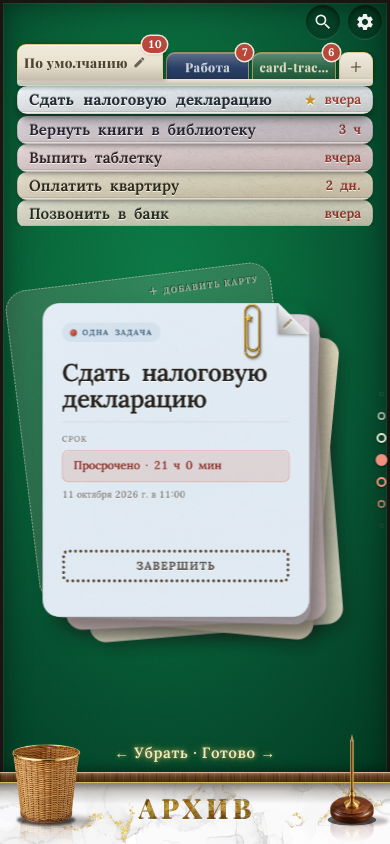
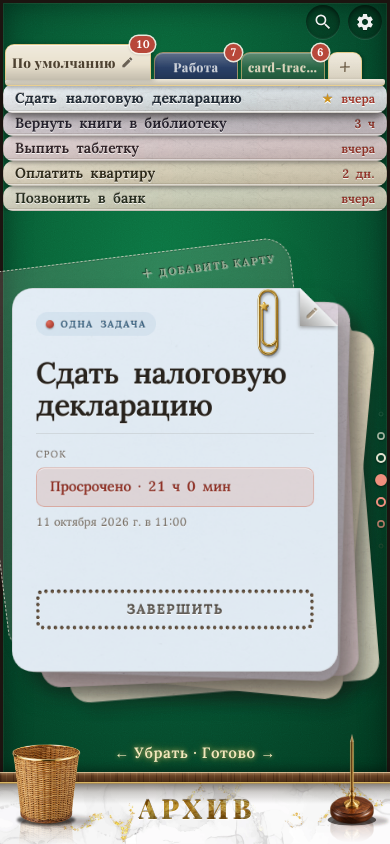
Before and after one commit to goshkomichael239-design/card-tracker, a React (Vite) app: page / in a window 390 px wide. Built offline with nearby package versions, Linux system fonts and the light colour scheme.

Commit message:
Phone: card file full width on the cloth and denser, the card as large as the free table allows; the chosen edge overlaps its neighbours by 2 px

```diff
--- a/src/app/MainApp.tsx
+++ b/src/app/MainApp.tsx
@@ -163,12 +163,15 @@ interface TransientOutgoingCard {
 
 /** Below this width the scene is a phone's: cards a little smaller. */
 const PHONE_WIDTH_PX = 640;
-const PHONE_SCENE_FACTOR = 0.92;
+// On a phone the stack stands at the left edge of the table and is as large
+// as the free space allows: this much cloth at its left, and this much kept at
+// its right for the lower layers of the stack and the rail of dots.
+const PHONE_SCENE_LEFT = 12;
+const PHONE_SCENE_RIGHT_RESERVE = 52;
+const PHONE_DOTS_OFFSET = 28;
 const NO_DECK_COUNTS: Readonly<Record<string, number>> = {};
 /** The stack stands this share of the screen's width left of the middle. */
 const STACK_SHIFT_RATIO = 0.03;
-// On a phone the stack stands further left: the dots on its right must fit.
-const PHONE_STACK_SHIFT_RATIO = 0.05;
 /**
  * A finger dragging the card turns it once it has gone this far (px): slower
  * than over the dots, so the card can be turned through with some care.
@@ -409,13 +412,14 @@ const MainApp: React.FC = () => {
   // it (never less than the gap) holds the "take back" line.
   const sceneBottomReserve =
     ARCHIVE_NAVIGATION_HEIGHT + CARD_BOTTOM_GAP + STACK_PEEK_BELOW;
-  const sceneScale =
-    getCardScale(
-      viewportWidth - sceneSideOverhang * 2,
-      viewportHeight - sceneTopReserve - sceneBottomReserve,
-      INITIAL_TASK_CARD_V2_CONFIG.width,
-      INITIAL_TASK_CARD_V2_CONFIG.height,
-    ) * (isPhone ? PHONE_SCENE_FACTOR : 1);
+  const sceneScale = getCardScale(
+    isPhone
+      ? viewportWidth - PHONE_SCENE_LEFT - PHONE_SCENE_RIGHT_RESERVE
+      : viewportWidth - sceneSideOverhang * 2,
+    viewportHeight - sceneTopReserve - sceneBottomReserve,
+    INITIAL_TASK_CARD_V2_CONFIG.width,
+    INITIAL_TASK_CARD_V2_CONFIG.height,
+  );
   const createTransientOutgoing = useCallback(
     (card: VisualCard, kind: TransientOutgoingKind, turn?: DeckTurn) => {
       transientSequenceRef.current += 1;
@@ -1892,7 +1896,7 @@ const MainApp: React.FC = () => {
 
       <div className="absolute inset-0 z-20 h-full w-full">
         <div
-          className="absolute inset-x-3 z-30 flex flex-col items-center"
+          className={`absolute z-30 flex flex-col items-center ${isPhone ? 'inset-x-0' : 'inset-x-3'}`}
           style={{ top: SWITCHER_TOP }}
         >
           <CardSwitcher
@@ -1976,11 +1980,12 @@ const MainApp: React.FC = () => {
 
       <div
         ref={sceneRef}
-        className="relative z-10 flex h-full w-full items-start justify-center px-4"
+        className={`relative z-10 flex h-full w-full items-start ${isPhone ? 'justify-start' : 'justify-center px-4'}`}
         style={{
           touchAction: 'none',
           paddingTop: sceneTopReserve,
           paddingBottom: sceneBottomReserve,
+          paddingLeft: isPhone ? PHONE_SCENE_LEFT : undefined,
         }}
         onPointerDown={handleScenePointerDown}
         onPointerMove={handleScenePointerMove}
@@ -1994,7 +1999,9 @@ const MainApp: React.FC = () => {
             height: INITIAL_TASK_CARD_V2_CONFIG.height * sceneScale,
             // The stack stands a little left of the middle, leaving room for
             // the dots on its right.
-            transform: `translateX(${-viewportWidth * (isPhone ? PHONE_STACK_SHIFT_RATIO : STACK_SHIFT_RATIO)}px)`,
+            transform: isPhone
+              ? undefined
+              : `translateX(${-viewportWidth * STACK_SHIFT_RATIO}px)`,
           }}
         >
           <DeckDots
@@ -2004,6 +2011,7 @@ const MainApp: React.FC = () => {
             onSelectIndex={handleSelectCardIndex}
             onNext={handleNextCard}
             onPrevious={handlePreviousCard}
+            offsetX={isPhone ? PHONE_DOTS_OFFSET : undefined}
           />
 
 <div
--- a/src/components/card-stack/DeckDots.tsx
+++ b/src/components/card-stack/DeckDots.tsx
@@ -11,6 +11,8 @@ interface DeckDotsProps {
   onSelectIndex: (index: number) => void;
   onNext: () => void;
   onPrevious: () => void;
+  /** How far the rail stands from the card's right edge (px). */
+  offsetX?: number;
 }
 
 /** Height of one dot's slot on the rail. */
@@ -51,6 +53,7 @@ export const DeckDots: React.FC<DeckDotsProps> = ({
   onSelectIndex,
   onNext,
   onPrevious,
+  offsetX = 58,
 }) => {
   const containerRef = useRef<HTMLDivElement | null>(null);
   const gestureRef = useRef<DotsGesture | null>(null);
@@ -153,7 +156,7 @@ export const DeckDots: React.FC<DeckDotsProps> = ({
       aria-label="Карточки в стопке"
       className="absolute"
       style={{
-        left: 'calc(100% + 58px)',
+        left: `calc(100% + ${offsetX}px)`,
         top: '50%',
         width: 30,
         height,
--- a/src/components/card-switcher/CardSwitcher.tsx
+++ b/src/components/card-switcher/CardSwitcher.tsx
@@ -48,6 +48,10 @@ interface CardSwitcherProps {
 // above; this much of the file's width is left free at each side, so the
 // shadows are not cut by the list's own edge.
 const EDGE_INSET = 5;
+// On a phone the file runs the whole width of the screen, on the cloth.
+const PHONE_EDGE_INSET = 3;
+// The chosen edge reaches this far over the edges above and below it.
+const CHOSEN_OVERLAP = 2;
 // The rounding of an edge, all four corners.
 const TILE_RADIUS = 10;
 
@@ -295,7 +299,7 @@ export const CardSwitcher: React.FC<CardSwitcherProps> = ({
       style={{
         // Sized by the container (not 100vw) so it can never overflow the
         // window, whatever the page zoom or scrollbar situation.
-        width: `min(${CARD_FILE_MAX_WIDTH}px, 100%)`,
+        width: isPhone ? '100%' : `min(${CARD_FILE_MAX_WIDTH}px, 100%)`,
       }}
     >
       <CardFileTabs
@@ -343,6 +347,10 @@ export const CardSwitcher: React.FC<CardSwitcherProps> = ({
               const isActive = card.id === activeCardId;
               const palette = getCardPalette(card);
               const isOverdue = Boolean(overdueIds?.has(card.id));
+              // The lettering stays where it is when the chosen edge grows.
+              const textTop =
+                metrics.overlap + (isActive ? CHOSEN_OVERLAP : 0);
+              const edgeInset = isPhone ? PHONE_EDGE_INSET : EDGE_INSET;
 
               // The edge is a tile of one step's height with rounded corners
               // all round. Above it lies a band (the overlap) that is cut
@@ -354,14 +362,12 @@ export const CardSwitcher: React.FC<CardSwitcherProps> = ({
                   className="relative shrink-0"
                   style={{
                     height: metrics.rowHeight,
-                    width: `calc(100% - ${EDGE_INSET * 2}px)`,
+                    width: `calc(100% - ${edgeInset * 2}px)`,
                     marginLeft: 'auto',
                     marginRight: 'auto',
                     marginTop: index === 0 ? 0 : -metrics.overlap,
                     // The chosen card lies in front of the rest.
                     zIndex: isActive ? rows.length + 1 : rows.length - index,
-                    // The chosen card stands a little higher than the rest.
-                    transform: isActive ? 'translateY(-2px)' : undefined,
                     scrollSnapAlign: 'start',
                     scrollMarginTop: -metrics.overlap,
                   }}
@@ -370,9 +376,10 @@ export const CardSwitcher: React.FC<CardSwitcherProps> = ({
                       and would take its shadow with it). */}
                   <span
                     aria-hidden="true"
-                    className="pointer-events-none absolute inset-x-0 bottom-0"
+                    className="pointer-events-none absolute inset-x-0"
                     style={{
-                      top: metrics.overlap,
+                      top: metrics.overlap - (isActive ? CHOSEN_OVERLAP : 0),
+                      bottom: isActive ? -CHOSEN_OVERLAP : 0,
                       borderRadius: TILE_RADIUS,
                       boxShadow: isActive
                         ? '0 4px 6px -1px rgba(20,17,14,0.46), 0 10px 14px -4px rgba(20,17,14,0.34)'
@@ -385,8 +392,12 @@ export const CardSwitcher: React.FC<CardSwitcherProps> = ({
                     data-card-id={card.id}
                     onClick={() => onSelectCard(card.id)}
                     aria-pressed={isActive}
-                    className="engraved absolute inset-0 flex items-start border-0 px-3 text-left"
+                    className="engraved absolute inset-x-0 flex items-start border-0 px-3 text-left"
                     style={{
+                      // The chosen edge is two pixels taller at both ends: it
+                      // lies over the edges next to it.
+                      top: isActive ? -CHOSEN_OVERLAP : 0,
+                      bottom: isActive ? -CHOSEN_OVERLAP : 0,
                       clipPath: `inset(${metrics.overlap}px 0 0 0 round ${TILE_RADIUS}px)`,
                       backgroundColor: palette.paper,
                       // From the top: light falling on the paper, a soft
@@ -413,7 +424,7 @@ export const CardSwitcher: React.FC<CardSwitcherProps> = ({
                         letterSpacing: '0.008em',
                         fontSize: metrics.fontSize,
                         // The cut-off band is above the name.
-                        paddingTop: metrics.overlap,
+                        paddingTop: textTop,
                         lineHeight: `${metrics.rowStep}px`,
                       }}
                     >
@@ -427,7 +438,7 @@ export const CardSwitcher: React.FC<CardSwitcherProps> = ({
                         className="shrink-0"
                         style={{
                           color: '#B8851F',
-                          paddingTop: metrics.overlap,
+                          paddingTop: textTop,
                           paddingLeft: 7,
                           fontSize: metrics.fontSize - 1,
                           lineHeight: `${metrics.rowStep}px`,
@@ -443,7 +454,7 @@ export const CardSwitcher: React.FC<CardSwitcherProps> = ({
                         className="shrink-0 whitespace-nowrap"
                         style={{
                           color: STAMP_RED_DARK,
-                          paddingTop: metrics.overlap,
+                          paddingTop: textTop,
                           paddingLeft: 8,
                           fontFamily: "'Lora', Georgia, serif",
                           fontWeight: 600,
--- a/src/components/card-switcher/cardSwitcherConfig.ts
+++ b/src/components/card-switcher/cardSwitcherConfig.ts
@@ -55,11 +55,11 @@ export const getSwitcherMetrics = (
 ): SwitcherMetrics => {
   if (isPhone) {
     return {
-      rowHeight: 38,
-      overlap: 10,
-      rowStep: 28,
+      rowHeight: 34,
+      overlap: 9,
+      rowStep: 25,
       visibleRows: viewportHeight >= 760 ? 5 : 4,
-      fontSize: 15,
+      fontSize: 14,
     };
   }
 
```
